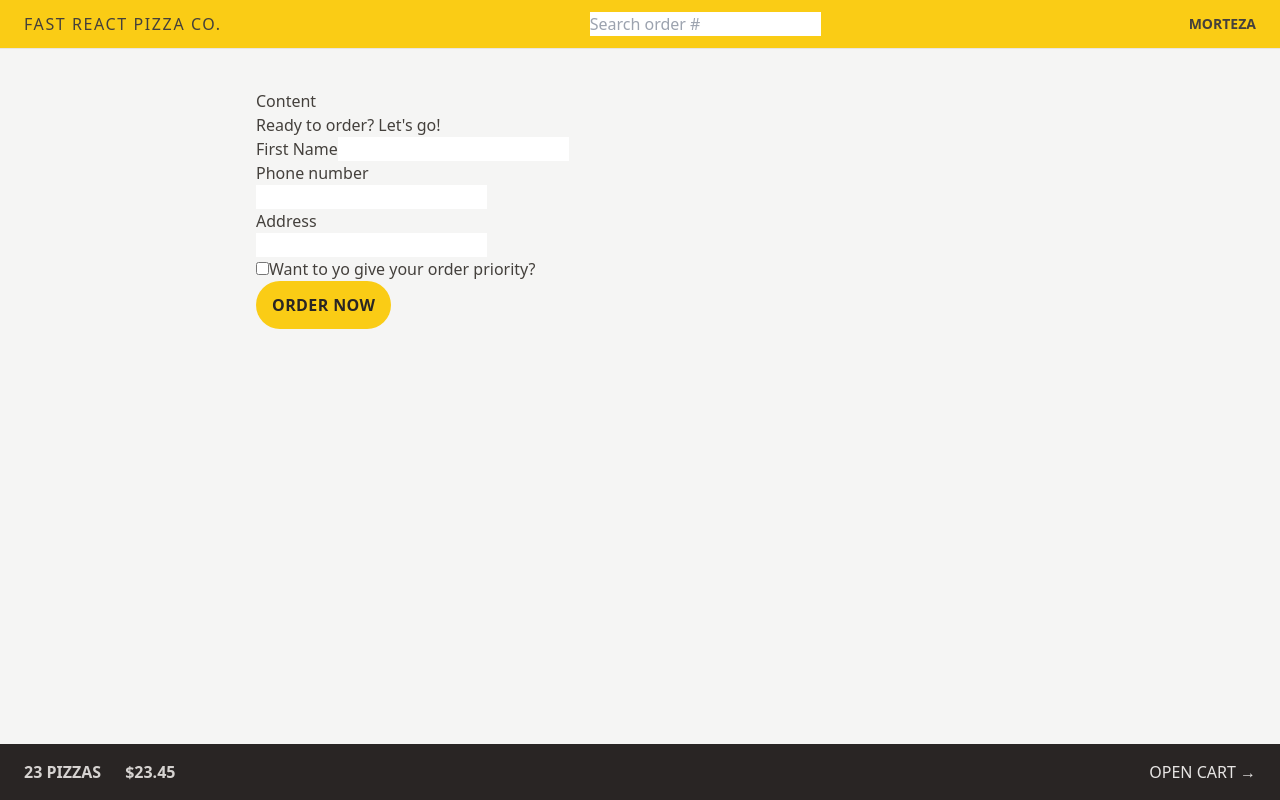
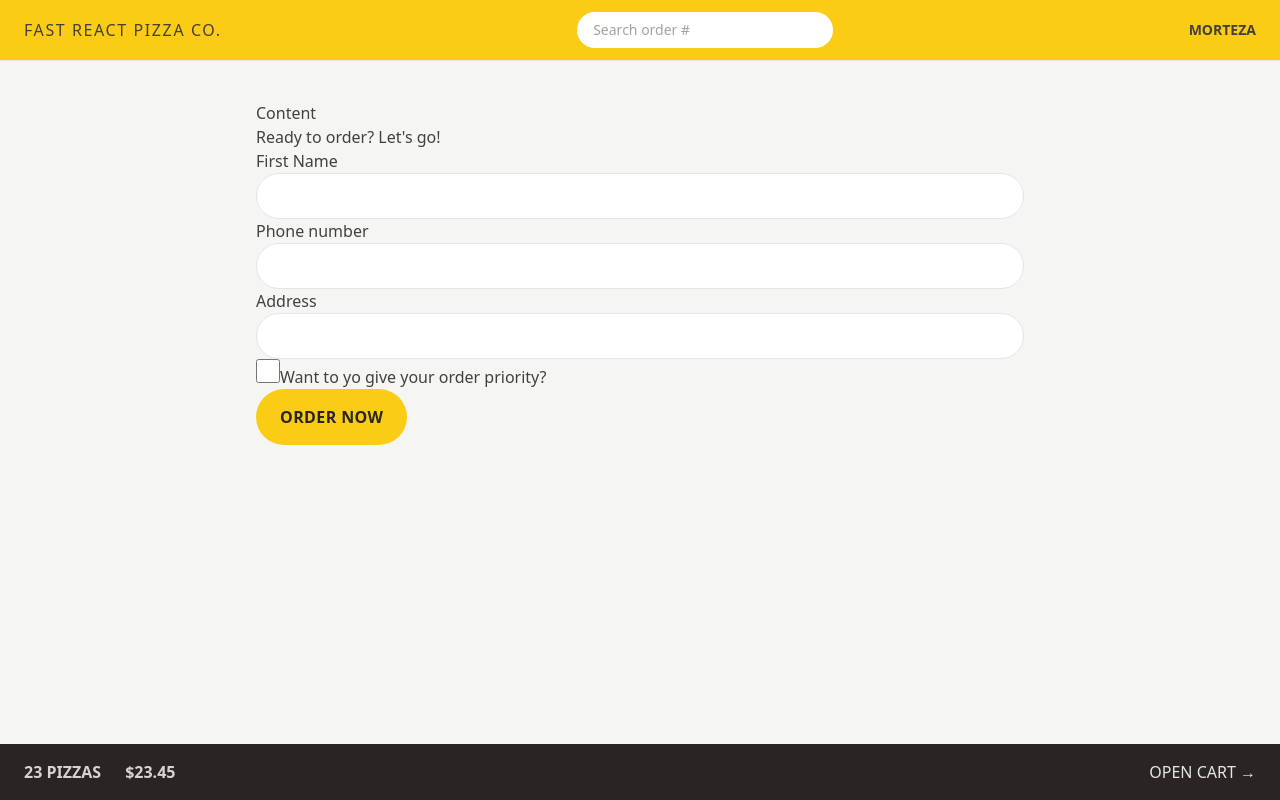
Before and after one commit to mortezamohasseliy/Fast-React-Pizza, a React (Vite) app: page /order/new in a window 1280 px wide. Built offline with nearby package versions, Linux system fonts and the light colour scheme.

Commit message:
adding some tailwindcss styles to cart,form and search to project

```diff
--- a/src/features/cart/Cart.jsx
+++ b/src/features/cart/Cart.jsx
@@ -1,4 +1,6 @@
 import { Link } from 'react-router-dom';
+import LinkButton from '../../ui/LinkButton';
+import Button from '../../ui/Button';
 
 const fakeCart = [
   {
@@ -29,17 +31,12 @@
 
   return (
     <div>
-      <Link
-        to="/menu"
-        className="text-sm text-blue-500 hover:text-blue-600 hover:underline"
-      >
-        &larr; Back to menu
-      </Link>
+      <LinkButton to="/menu">&larr; Back to menu</LinkButton>
 
       <h2>Your cart, %NAME%</h2>
 
       <div>
-        <Link to="/order/new">Order pizzas</Link>
+        <Button to="/order/new">Order pizzas</Button>
         <button>Clear cart</button>
       </div>
     </div>
--- a/src/features/order/CreateOrder.jsx
+++ b/src/features/order/CreateOrder.jsx
@@ -1,6 +1,7 @@
 import { useState } from 'react';
 import { Form, redirect, useActionData, useNavigation } from 'react-router-dom';
 import { createOrder } from '../../services/apiRestaurant';
+import Button from '../../ui/Button';
 
 // https://uibakery.io/regex-library/phone-number
 const isValidPhone = (str) =>
@@ -48,13 +49,13 @@
       <Form method="POST" action="">
         <div>
           <label>First Name</label>
-          <input type="text" name="customer" required />
+          <input className="input" type="text" name="customer" required />
         </div>
 
         <div>
           <label>Phone number</label>
           <div>
-            <input type="tel" name="phone" required />
+            <input className="input" type="tel" name="phone" required />
           </div>
           {formErrors?.phone && <p>{formErrors.phone}</p>}
         </div>
@@ -62,12 +63,13 @@
         <div>
           <label>Address</label>
           <div>
-            <input type="text" name="address" required />
+            <input className="input" type="text" name="address" required />
           </div>
         </div>
 
         <div>
           <input
+            className="h-6 w-6 accent-yellow-400 focus:outline-none focus:ring focus:ring-yellow-400 focus:ring-offset-2"
             type="checkbox"
             name="priority"
             id="priority"
@@ -79,12 +81,9 @@
 
         <div>
           <input type="hidden" name="cart" value={JSON.stringify(cart)} />
-          <button
-            disabled={isSubmitting}
-            className="focus inline-block rounded-full bg-yellow-400 px-4 py-3 font-semibold uppercase tracking-wide text-stone-800 transition-colors duration-300 hover:bg-yellow-300 focus:bg-yellow-300 focus:outline-none focus:ring focus:ring-yellow-300 focus:ring-offset-2 disabled:cursor-not-allowed"
-          >
+          <Button disabled={isSubmitting}>
             {isSubmitting ? 'Placing Order...' : 'Order now'}
-          </button>
+          </Button>
         </div>
       </Form>
     </div>
--- a/src/features/order/SearchOrder.jsx
+++ b/src/features/order/SearchOrder.jsx
@@ -1,15 +1,15 @@
-import { useState } from "react";
-import { useNavigate } from "react-router-dom";
+import { useState } from 'react';
+import { useNavigate } from 'react-router-dom';
 
 function SearchOrder() {
-  const [query, setQuery] = useState("");
+  const [query, setQuery] = useState('');
   const navigate = useNavigate();
 
   function handleSubmit(e) {
     e.preventDefault();
     if (!query) return;
     navigate(`/order/${query}`);
-    setQuery("");
+    setQuery('');
   }
 
   return (
@@ -19,6 +19,7 @@
         placeholder="Search order #"
         value={query}
         onChange={(e) => setQuery(e.target.value)}
+        className="w-28 rounded-full px-4 py-2 text-sm transition-all duration-300 placeholder:text-stone-400 focus:outline-none focus:ring focus:ring-yellow-500 focus:ring-opacity-50 sm:w-64 sm:focus:w-72"
       />
     </form>
   );
--- a/src/features/user/CreateUser.jsx
+++ b/src/features/user/CreateUser.jsx
@@ -1,7 +1,8 @@
-import { useState } from "react";
+import { useState } from 'react';
+import Button from '../../ui/Button';
 
 function CreateUser() {
-  const [username, setUsername] = useState("");
+  const [username, setUsername] = useState('');
 
   function handleSubmit(e) {
     e.preventDefault();
@@ -18,12 +19,12 @@
         placeholder="Your full name"
         value={username}
         onChange={(e) => setUsername(e.target.value)}
-        className="w-72"
+        className="input mb-8 w-72"
       />
 
-      {username !== "" && (
+      {username !== '' && (
         <div>
-          <button>Start ordering</button>
+          <Button>Start ordering</Button>
         </div>
       )}
     </form>
--- a/src/index.css
+++ b/src/index.css
@@ -2,25 +2,15 @@
 @tailwind components;
 @tailwind utilities;
 
-/* body {
-  font-family: system-ui, -apple-system, BlinkMacSystemFont, 'Segoe UI', Roboto,
-    Oxygen, Ubuntu, Cantarell, 'Open Sans', 'Helvetica Neue', sans-serif;
-  background-color: #f7f7f7;
-  color: #444;
+@layer components {
+  .input {
+    @apply w-full rounded-full border border-stone-200 px-4 py-2 text-sm transition-all duration-300 placeholder:text-stone-200 focus:outline-none focus:ring focus:ring-yellow-400 md:px-6 md:py-3;
   }
-
-.layout {
-  display: grid;
-  grid-template-rows: auto 1fr auto;
-  gap: 32px;
-  height: 100dvh;
-} */
-
   /* https://dev.to/afif/i-made-100-css-loaders-for-your-next-project-4eje */
   .loader {
     width: 45px;
     aspect-ratio: 0.75;
-  --c: no-repeat linear-gradient(#333 0 0);
+    --c: no-repeat linear-gradient(theme(colors.stone.800) 0 0);
     background:
       var(--c) 0% 50%,
       var(--c) 50% 50%,
@@ -55,3 +45,4 @@
         100% 100%;
     }
   }
+}
--- /dev/null
+++ b/src/ui/Button.jsx
@@ -0,0 +1,20 @@
+import { Link } from 'react-router-dom';
+
+function Button({ children, disabled, to }) {
+  const className =
+    'focus inline-block rounded-full bg-yellow-400 px-4 py-3 font-semibold uppercase tracking-wide text-stone-800 transition-colors duration-300 hover:bg-yellow-300 focus:bg-yellow-300 focus:outline-none focus:ring focus:ring-yellow-300 focus:ring-offset-2 disabled:cursor-not-allowed sm:px-6 sm:py-4';
+
+  if (to)
+    return (
+      <Link to={to} className={className}>
+        {children}
+      </Link>
+    );
+  return (
+    <button disabled={disabled} className={className}>
+      {children}
+    </button>
+  );
+}
+
+export default Button;
--- a/src/ui/Error.jsx
+++ b/src/ui/Error.jsx
@@ -1,15 +1,15 @@
-import { useNavigate, useRouteError } from "react-router-dom";
+import { useRouteError } from 'react-router-dom';
+import LinkButton from './LinkButton';
 
 function Error() {
-  const navigate = useNavigate();
   const error = useRouteError();
-  console.log(error);
 
   return (
     <div>
       <h1>Something went wrong 😢</h1>
       <p>{error.data || error.message}</p>
-      <button onClick={() => navigate(-1)}>&larr; Go back</button>
+
+      <LinkButton to="-1">&larr; Go back</LinkButton>
     </div>
   );
 }
--- /dev/null
+++ b/src/ui/LinkButton.jsx
@@ -0,0 +1,20 @@
+import { Link, useNavigate } from 'react-router-dom';
+
+function LinkButton({ children, to }) {
+  const navigate = useNavigate();
+  const className = 'text-sm text-blue-500 hover:text-blue-600 hover:underline';
+
+  if (to === -1)
+    return (
+      <button className={className} onClick={() => navigate(-1)}>
+        {children}
+      </button>
+    );
+  return (
+    <Link to={to} className={className}>
+      {children}
+    </Link>
+  );
+}
+
+export default LinkButton;
--- a/src/ui/Loader.jsx
+++ b/src/ui/Loader.jsx
@@ -1,4 +1,8 @@
 function Loader() {
-  return <div className="loader"></div>;
+  return (
+    <div className="absolute inset-0 flex items-center justify-center bg-slate-200/20 backdrop-blur-sm">
+      <div className="loader"></div>
+    </div>
+  );
 }
 export default Loader;
```
Lines whose indentation alone changed are shown as unchanged.
